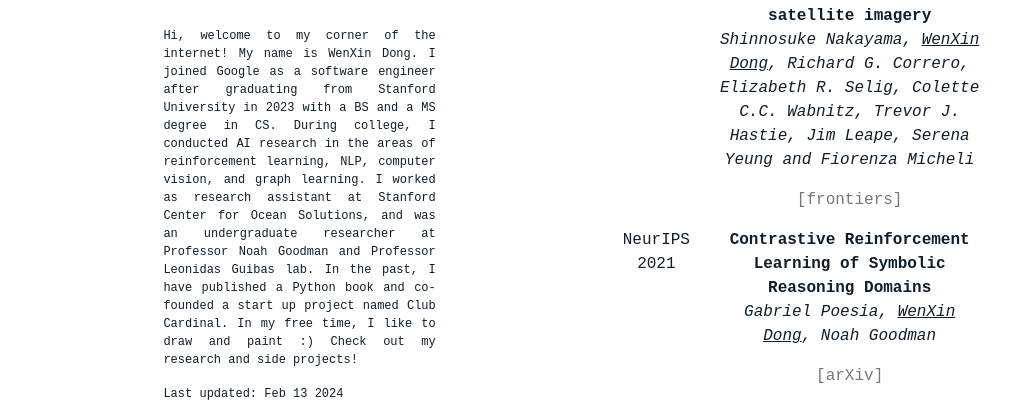
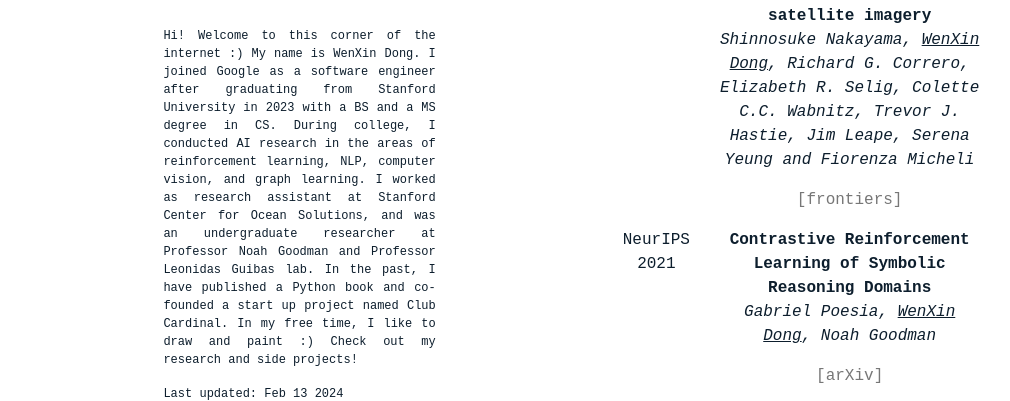
Before and after one commit to WenXinDong2018/WenXinDong2018.github.io, a plain HTML site: page index.html in a window 1280 px wide. Shown: the part 325-726 px from the top of the page, without its empty margins (56-1066 px from the left). Drawn offline with Linux system fonts and the light colour scheme; a web font is replaced by a local one.

Commit message:
Update index.html

```diff
--- a/index.html
+++ b/index.html
@@ -66,7 +66,7 @@
 
               <div class="introduction col-md-7 col-lg-7" data-aos="fade-up">
 
-                <p> Hi, welcome to my corner of the internet! My name is WenXin Dong.
+                <p> Hi! Welcome to this corner of the internet :)  My name is WenXin Dong.
                   I joined Google as a software engineer after graduating from Stanford University in 2023 with a BS and a MS degree in CS.
                   During college, I conducted AI research in the areas of reinforcement learning, NLP, computer vision, and graph learning.
                   I worked as research assistant
@@ -110,10 +110,6 @@
         <div id="portfolio-grid">
           <div class="row mb-12 align-items-center">
             <div class="col-md-8 col-lg-8 text-center" data-aos="fade-up" data-aos-delay="100">
-
-
-
-
 
 
               <div class="item publication container py-2 py-md-5 ">
```
